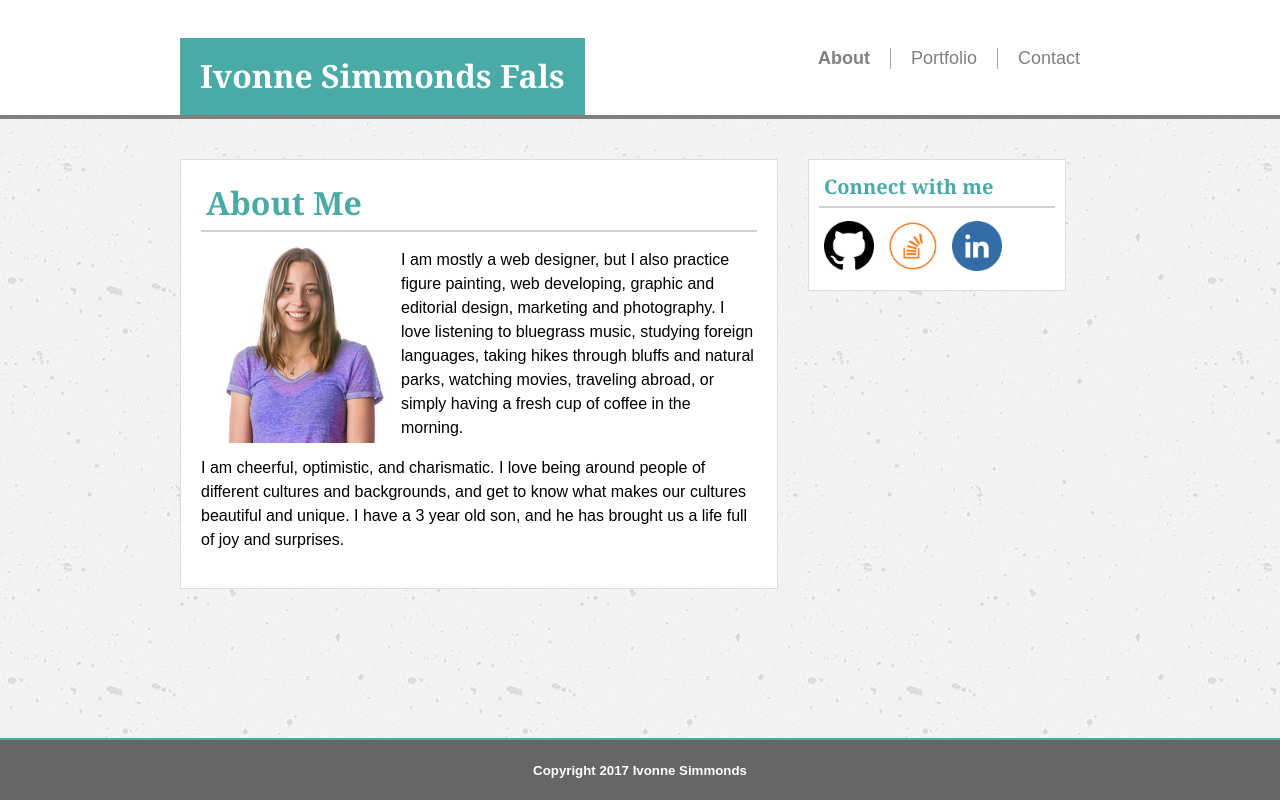
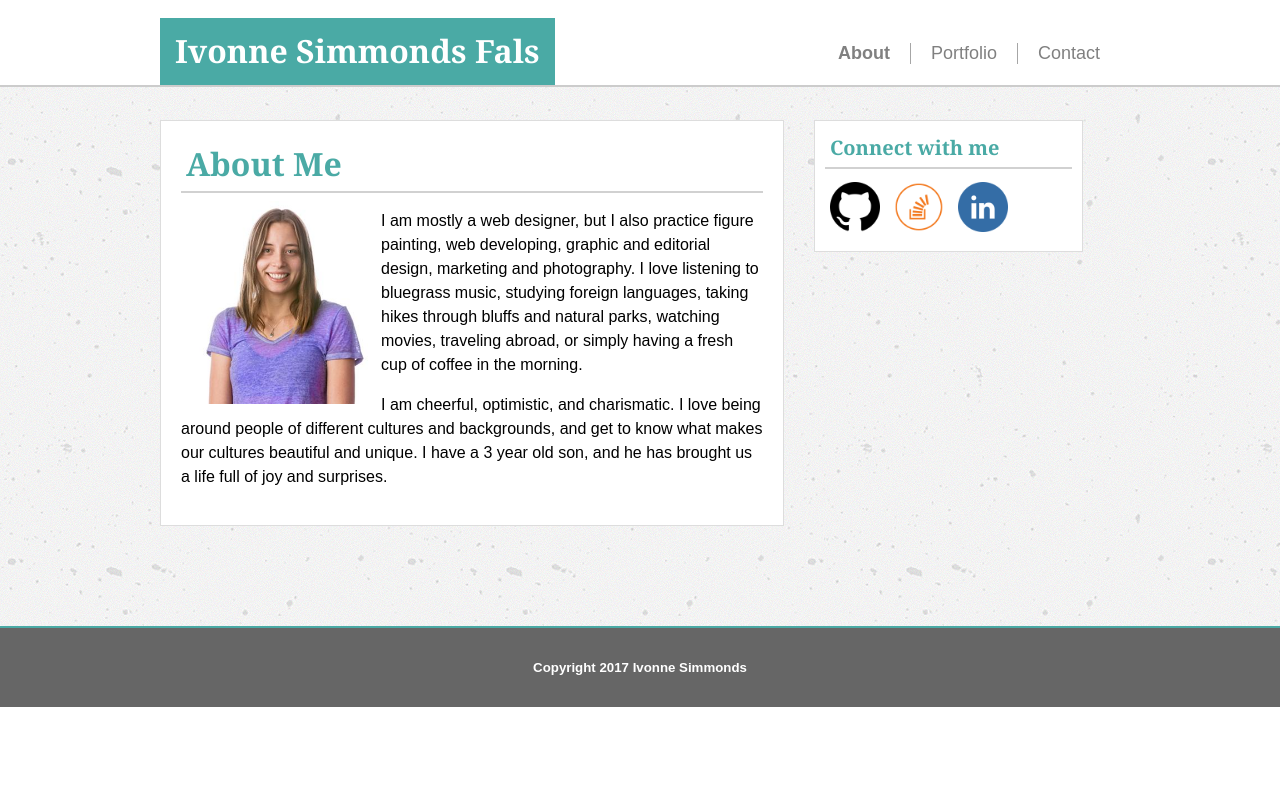
Before and after one commit to ivonnesf/Portfolio1, a plain HTML site: page index.html in a window 1280 px wide. Drawn offline with nearby package versions, Linux system fonts and the light colour scheme.

Commit message:
Update style.css

```diff
--- a/assets/css/style.css
+++ b/assets/css/style.css
@@ -12,22 +12,25 @@ body{
 
 }
 
-.header{
+.header {
+    width: 100%;
+    position: fixed;
+    z-index: 99;
+    width: 100%;
+    margin: 0 0 0 0px;
+    overflow: auto;
+    color: #fff;
+    background: #fff;
+    border-bottom: 2px solid #ccc;
+}
 
-    max-width: 960px;
-
-    margin: 0 auto;
-    padding-top: 20px;
-    padding-left: 20px;
-    padding-right: 20px;
-}
 .wrapper{
-    border-top: solid 4px gray;
+    padding-top: 100px;
     background-image: url('../images/texture.png');
     background-repeat: repeat;
     margin: 0;
     height: 100%;
-    padding-bottom: 150px
+    padding-bottom: 80px
 
 
 
@@ -44,7 +47,7 @@ body{
     font-family: Georgia, 'Times New Roman', Times, serif;
     color: white;
     background-color: #4aaaa5;
-    padding: 20px;
+    padding: 15px;
     box-sizing: border-box;
     margin: 0;
     display: block;
@@ -59,7 +62,10 @@ body{
     font-size: 18px;
     color: gray;
     list-style-type: none;
-    padding-top: 10px;
+    padding-top: 25px;
+    vertical-align: middle;
+
+
 }
 
 .menu li  {
@@ -87,7 +93,14 @@ body{
 }
 .container {
     margin: 0 auto;
-    padding: 20px;
+    padding: 0px;
+}
+.containerhead{
+    margin: 0 auto;
+    padding: 0px;
+    max-width: 960px;
+    box-sizing: border-box;
+
 
 }
 .Abouttext {
@@ -142,11 +155,10 @@ footer {
     width: 100%;
     text-align: center;
     border-top: solid 2px #4aaaa5;
-    padding: 0px;
+    padding: 10px;
     margin: 0 auto;
     box-sizing: border-box;
-    position: fixed;
-    bottom: 0px;
+
 }
 
 
@@ -229,13 +241,18 @@ footer {
 
       }
 
+      .header {
+        width: 100%;
+        position: absolute;
+    }
+    .wrapper {
+        padding-top: 120px;
+    }
+
   }
-  @media screen and (max-width: 381px) {
+  @media screen and (max-width: 300px) {
     .menu ul {
         font-size: 12px;
-    }
-    #logo {
-        font-size: 25px;
     }
 }
 input[type=text] {
@@ -294,6 +311,6 @@ input[type=button], input[type=submit], input[type=reset] {
     width: 100%;
     margin: 0 auto;
 }
-.portfoliolink:hover{
+.portfoliolink:hover {
     background-color:gray;
 }
```
